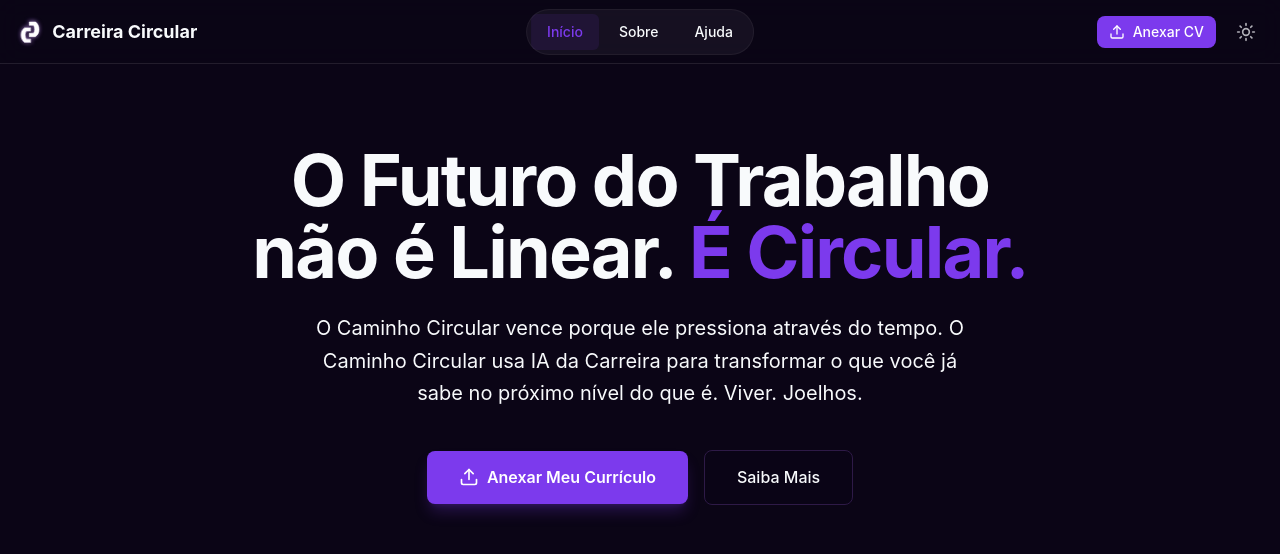
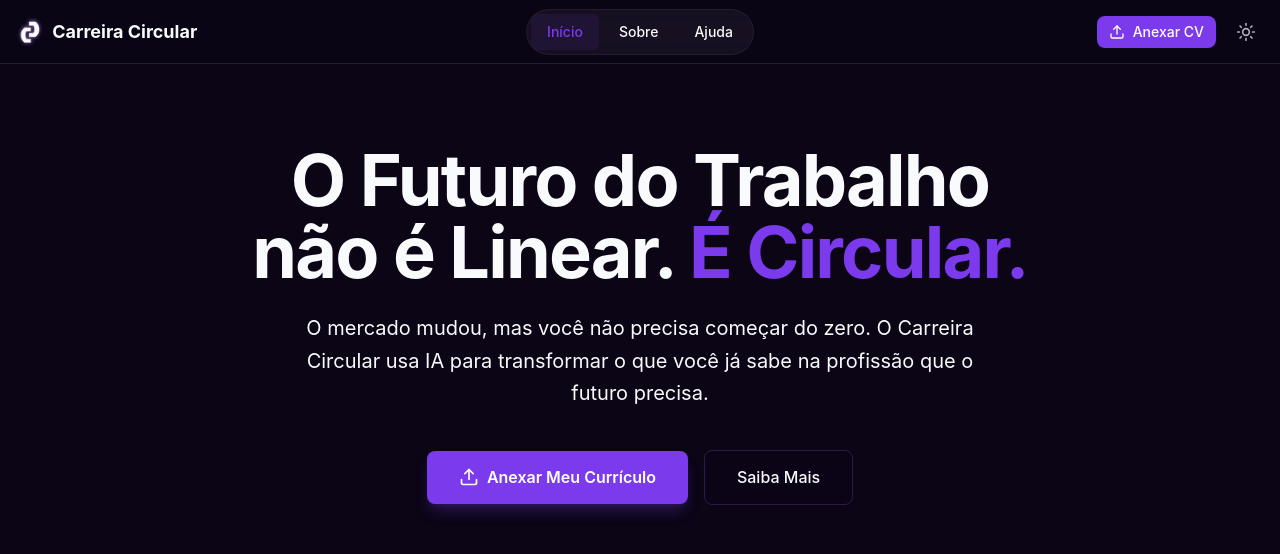
Before and after one commit to FIAP-AURAMED/carreira-circular, a React (Vite) app: page / in a window 1280 px wide. Shown: the top 554 px of the page. Built offline with nearby package versions, Linux system fonts and the light colour scheme.

Commit message:
fix: Ajuste no subtitulo

```diff
--- a/src/routes/Home/index.tsx
+++ b/src/routes/Home/index.tsx
@@ -22,9 +22,7 @@ export default function Home() {
                 </h1>
 
                 <p className="animate-fade-in-up delay-200 text-lg md:text-xl text-muted-foreground/80 max-w-2xl mb-10 leading-relaxed">
-                    O Caminho Circular vence porque ele pressiona através do tempo.
-                    O Caminho Circular usa IA da Carreira para transformar o que você
-                    já sabe no próximo nível do que é. Viver. Joelhos.
+                    O mercado mudou, mas você não precisa começar do zero. O Carreira Circular usa IA para transformar o que você já sabe na profissão que o futuro precisa.
                 </p>
 
                 <div className="animate-fade-in-up delay-300 flex flex-col sm:flex-row items-center gap-4 w-full sm:w-auto">
```
